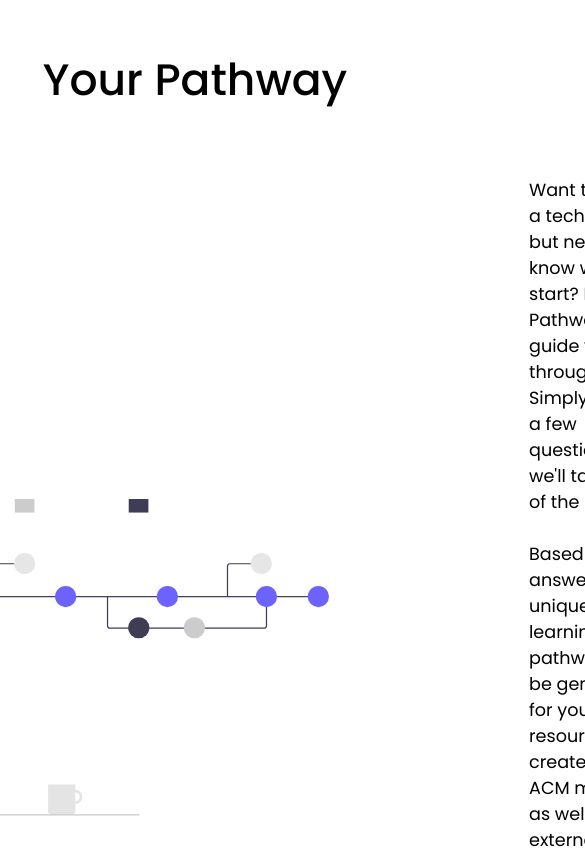
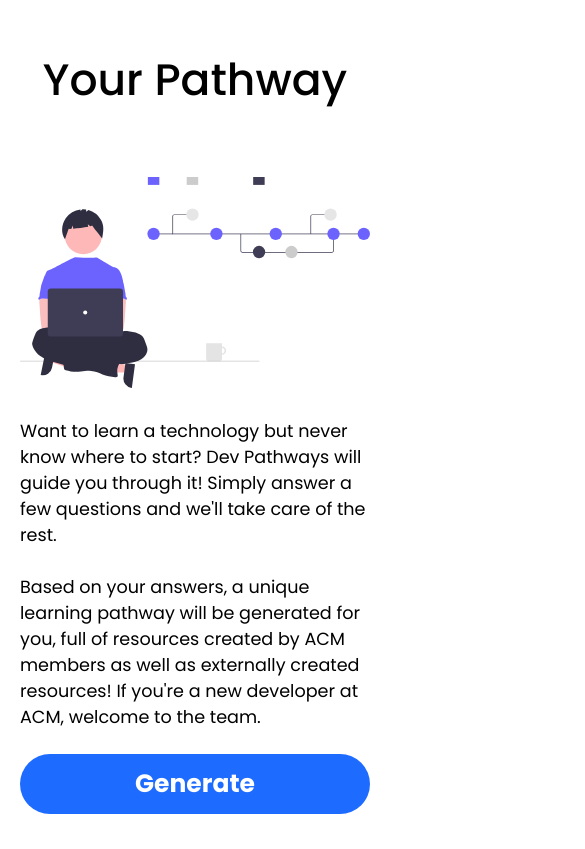
Before and after one commit to uclaacm/dev-pathways, a React (Create React App) app: page / in a window 390 px wide. Shown: the part 4280-5129 px from the top of the page, 585 px wide, since content can reach past the window. Built offline with nearby package versions, Linux system fonts and the light colour scheme.

Commit message:
Made your pathways section responsive

```diff
--- a/src/components/PathwaysSection/PathwaysSection.css
+++ b/src/components/PathwaysSection/PathwaysSection.css
@@ -7,7 +7,7 @@
 
 .pathway-container {
     display: flex;
-    flex-direction: row;
+    flex-direction: column;
     justify-content: center;
     align-items: center;
     padding: 45px;
@@ -15,8 +15,8 @@
 }
 
 .pathway-container > img {
-    width: 600px;
-    margin-right: 200px;
+    width: 350px;
+    margin-bottom: 30px;
 }
 
 .pathway-info {
@@ -29,3 +29,16 @@
 .gen-pathway-button {
     margin-top: 24px;
 }
+
+
+@media screen and (min-width: 1280px) {
+    .pathway-container {
+        flex-direction: row;
+    }
+
+    .pathway-container > img {
+        width: 600px;
+        margin-right: 200px;
+        margin-bottom: 0px;
+    }
+}
--- a/src/components/PathwaysSection/PathwaysSection.js
+++ b/src/components/PathwaysSection/PathwaysSection.js
@@ -3,7 +3,6 @@
 import SolidButton from '../SolidButton/SolidButton';
 import pathway1 from './pathway1.svg';
 
-//passing index as key is okay since list is static, would need to use a unique id if list is not static
 const PathwaysSection = () => {
     return (
         <div className="pathway-section">
```
